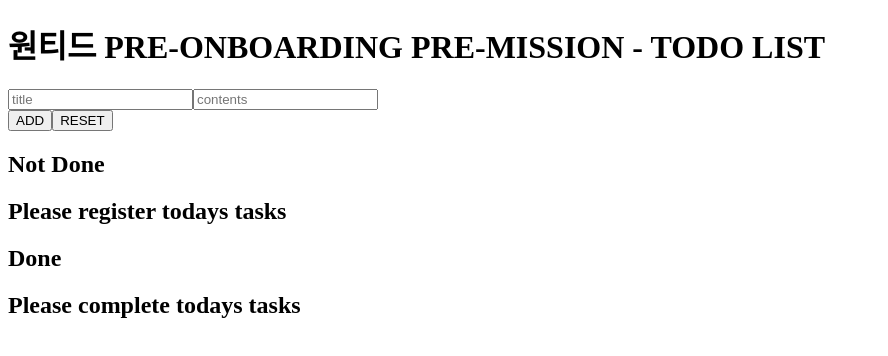
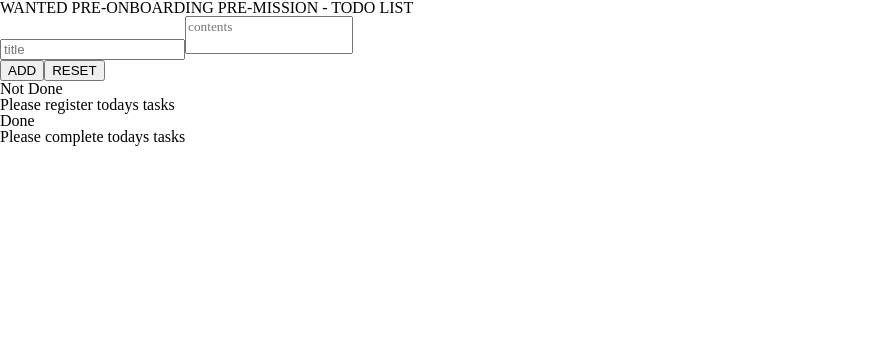
Before and after one commit to kms99/wanted_PRE-ONBOARDING_-, a React (Create React App) app: page / in a window 1280 px wide. Shown: the top 356 px of the page, without its empty margins (0-888 px from the left). Built offline with nearby package versions, Linux system fonts and the light colour scheme.

Commit message:
[refator]: contents 입력, input-> textArea로 변경

```diff
--- a/src/App.tsx
+++ b/src/App.tsx
@@ -6,7 +6,7 @@ import { SectionType } from './types/enums';
 function App() {
   return (
     <div>
-      <h1>원티드 PRE-ONBOARDING PRE-MISSION - TODO LIST</h1>
+      <h1>WANTED PRE-ONBOARDING PRE-MISSION - TODO LIST</h1>
       <Form />
       <List sectionInfo={SectionType.DONE} />
       <List sectionInfo={SectionType.NOT_DONE} />
--- a/src/components/card/Card.tsx
+++ b/src/components/card/Card.tsx
@@ -5,8 +5,8 @@ import useTodo from '../../hooks/useTodo';
 import { SubmitHandler, useForm } from 'react-hook-form';
 import Input from '../common/input/Input';
 import { FormIds } from '../../types/enums';
-import { EDIT_MODE_INPUTS_INFO } from './contants';
 import { inputValidationCheck } from '../../utils';
+import TextArea from '../common/textarea/TextArea';
 
 interface Props {
   todo: Todo;
@@ -94,15 +94,14 @@ export default function Card({ todo }: Props) {
     />
   ));
 
-  const EDIT_MODE_INPUTS = EDIT_MODE_INPUTS_INFO.map((input) => (
-    <Input formId={input} formRegister={register} key={input} />
-  ));
-
   if (toggleEditMode) {
     return (
       <li key={todo.id}>
         <form onSubmit={handleSubmit(handleEditSubmit)}>
-          {EDIT_MODE_INPUTS}
+          <div>
+            <Input formId={FormIds.TITLE_VALUE} formRegister={register} />
+            <TextArea formId={FormIds.CONTENTS_VALUE} formRegister={register} />
+          </div>
           <div>{EDIT_MODE_BUTTONS}</div>
         </form>
       </li>
--- a/src/components/card/contants.ts
+++ /dev/null
@@ -1,6 +0,0 @@
-import { FormIds } from '../../types/enums';
-
-export const EDIT_MODE_INPUTS_INFO = [
-  FormIds.TITLE_VALUE,
-  FormIds.CONTENTS_VALUE,
-];
--- /dev/null
+++ b/src/components/common/textarea/TextArea.tsx
@@ -0,0 +1,14 @@
+import React from 'react';
+import { UseFormRegister } from 'react-hook-form';
+import { FormIds } from '../../../types/enums';
+import { Inputs } from '../../../types/types';
+
+interface Props {
+  formRegister: UseFormRegister<Inputs>;
+  formId: FormIds;
+  placeholder?: string;
+}
+
+export default function TextArea({ formRegister, formId, placeholder }: Props) {
+  return <textarea placeholder={placeholder} {...formRegister(formId)} />;
+}
--- a/src/components/form/Form.tsx
+++ b/src/components/form/Form.tsx
@@ -2,11 +2,11 @@ import React from 'react';
 import { useForm, SubmitHandler } from 'react-hook-form';
 import Input from '../common/input/Input';
 import { InputValue, Inputs } from '../../types/types';
-import { FORM_INPUTS } from './constants';
 import Button from '../common/button/Button';
 import { FormIds } from '../../types/enums';
 import useTodo from '../../hooks/useTodo';
 import { inputValidationCheck } from '../../utils';
+import TextArea from '../common/textarea/TextArea';
 
 export default function Form() {
   const { register, handleSubmit, reset } = useForm<Inputs>();
@@ -45,15 +45,6 @@ export default function Form() {
     },
   ];
 
-  const INPUTS = FORM_INPUTS.map((input) => (
-    <Input
-      key={input.formId}
-      formRegister={register}
-      placeholder={input.placeholder}
-      formId={input.formId}
-    />
-  ));
-
   const BUTTONS = FORM_BUTTONS.map((button) => (
     <Button
       key={`button_${button.text}`}
@@ -65,7 +56,18 @@ export default function Form() {
 
   return (
     <form onSubmit={handleSubmit(handleTodoSubmit)}>
-      {INPUTS}
+      <div>
+        <Input
+          formId={FormIds.TITLE_VALUE}
+          formRegister={register}
+          placeholder="title"
+        />
+        <TextArea
+          formId={FormIds.CONTENTS_VALUE}
+          formRegister={register}
+          placeholder="contents"
+        />
+      </div>
       <div>{BUTTONS}</div>
     </form>
   );
--- a/src/components/form/constants.ts
+++ /dev/null
@@ -1,12 +0,0 @@
-import { FormIds } from '../../types/enums';
-
-export const FORM_INPUTS = [
-  {
-    placeholder: 'title',
-    formId: FormIds.TITLE_VALUE,
-  },
-  {
-    placeholder: 'contents',
-    formId: FormIds.CONTENTS_VALUE,
-  },
-];
--- a/src/index.tsx
+++ b/src/index.tsx
@@ -3,12 +3,14 @@ import ReactDOM from 'react-dom/client';
 import App from './App';
 import { store } from './store/store';
 import { Provider } from 'react-redux';
+import GlobalStyle from './styles/GlobalStyle';
 
 const root = ReactDOM.createRoot(
   document.getElementById('root') as HTMLElement,
 );
 root.render(
   <Provider store={store}>
+    <GlobalStyle />
     <App />
   </Provider>,
 );
--- /dev/null
+++ b/src/styles/GlobalStyle.tsx
@@ -0,0 +1,56 @@
+import { createGlobalStyle } from 'styled-components';
+
+const GlobalStyle = createGlobalStyle`
+    html, body, div, span, applet, object, iframe,
+    h1, h2, h3, h4, h5, h6, p, blockquote, pre,
+    a, abbr, acronym, address, big, cite, code,
+    del, dfn, em, img, ins, kbd, q, s, samp,
+    small, strike, strong, sub, sup, tt, var,
+    b, u, i, center,
+    dl, dt, dd, ol, ul, li,
+    fieldset, form, label, legend,
+    table, caption, tbody, tfoot, thead, tr, th, td,
+    article, aside, canvas, details, embed,
+    figure, figcaption, footer, header, hgroup,
+    menu, nav, output, ruby, section, summary,
+    time, mark, audio, video {
+        margin: 0;
+        padding: 0;
+        border: 0;
+        font-size: 100%;
+        font: inherit;
+        vertical-align: baseline;
+    }
+    * {
+        box-sizing: border-box;
+    }
+    /* HTML5 display-role reset for older browsers */
+    article, aside, details, figcaption, figure,
+    footer, header, hgroup, menu, nav, section {
+        display: block;
+    }
+    body {
+        line-height: 1;
+    }
+    ol, ul {
+        list-style: none;
+    }
+    blockquote, q {
+        quotes: none;
+    }
+    blockquote:before, blockquote:after,
+    q:before, q:after {
+        content: '';
+        content: none;
+    }
+    table {
+        border-collapse: collapse;
+        border-spacing: 0;
+    }
+    textarea{
+        resize: none;
+        font-family: inherit;
+    }
+`;
+
+export default GlobalStyle;
```
